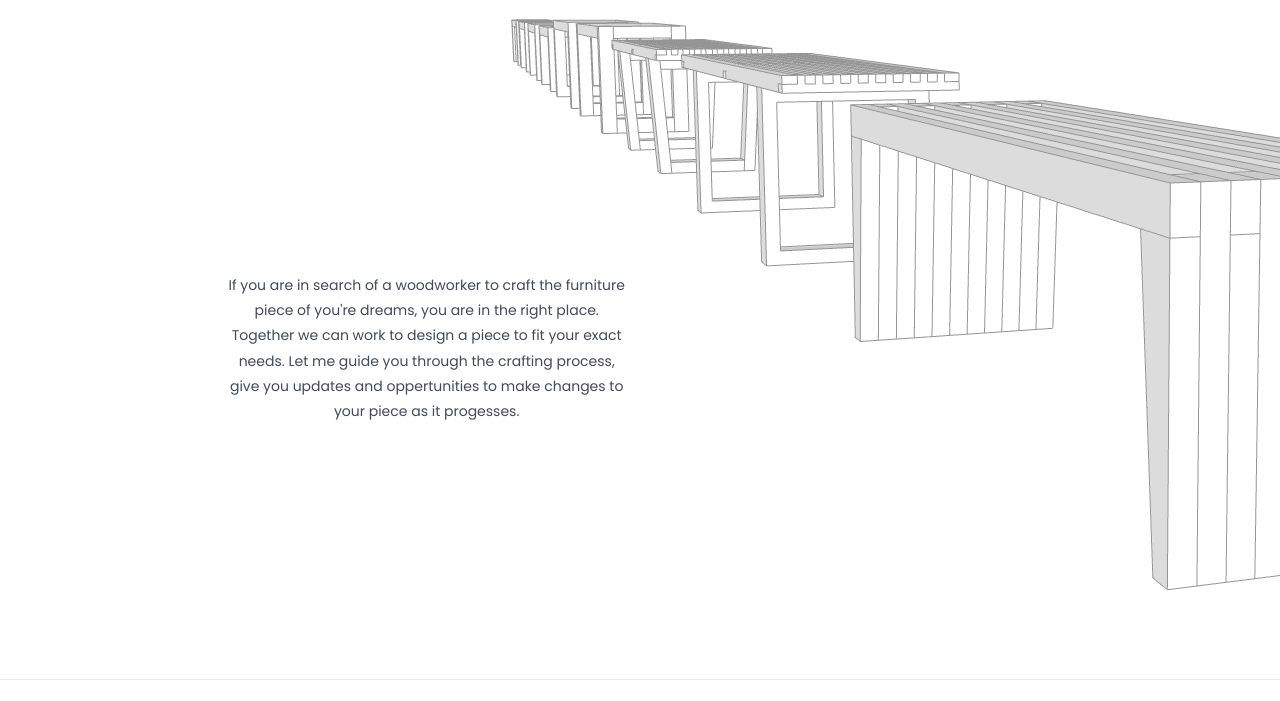
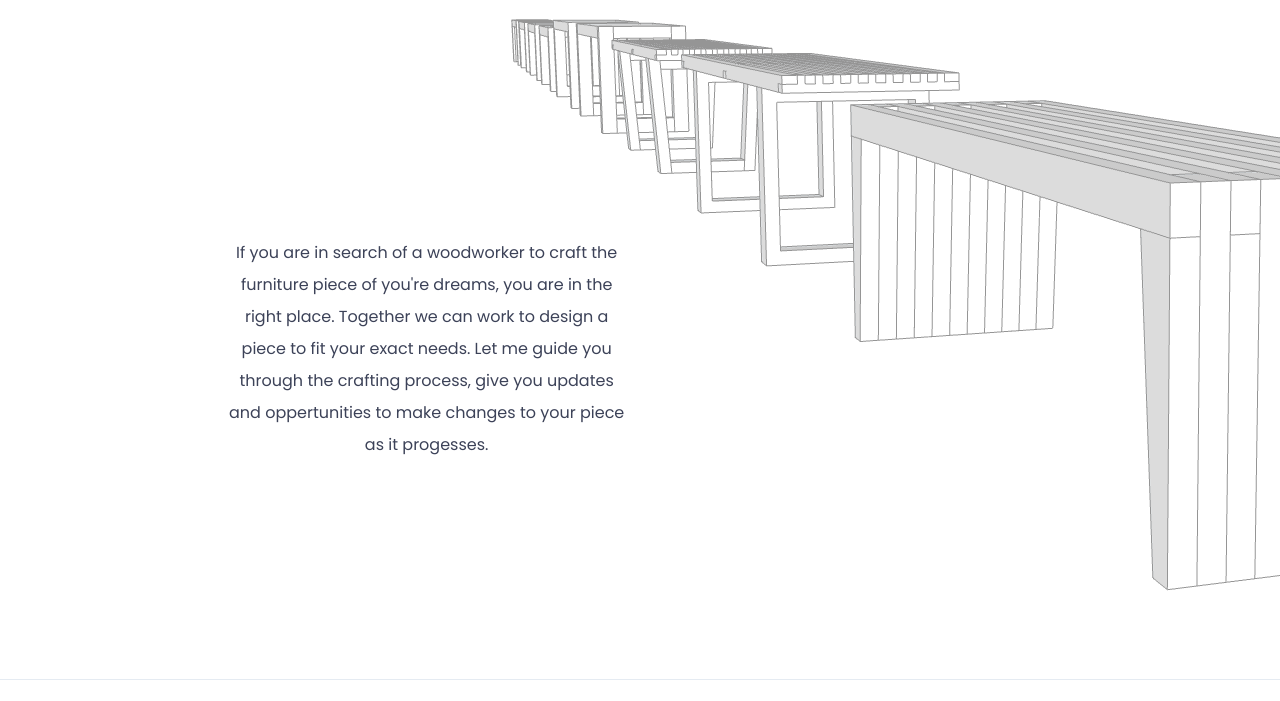
Before and after one commit to wielie7/wielie7.github.io, a PHP site: page / in a window 1280 px wide. Shown: the part 2725-3426 px from the top of the page. Run offline with PHP 8.4, Linux system fonts and the light colour scheme.

Commit message:
font fix

```diff
--- a/assets/css/style.css
+++ b/assets/css/style.css
@@ -463,7 +463,11 @@ nav.navbar.bootsnav .navbar-toggle i{color: #000000;}
 .cftextbox p{
     vertical-align: middle;
     text-align: center;
-    opacity: 1;
+
+    font-size:16px;
+    color: #3c4258;
+    text-transform: initial;
+    line-height: 2;
 }
 /*-------------------------------------
         9. Portfolio
```
